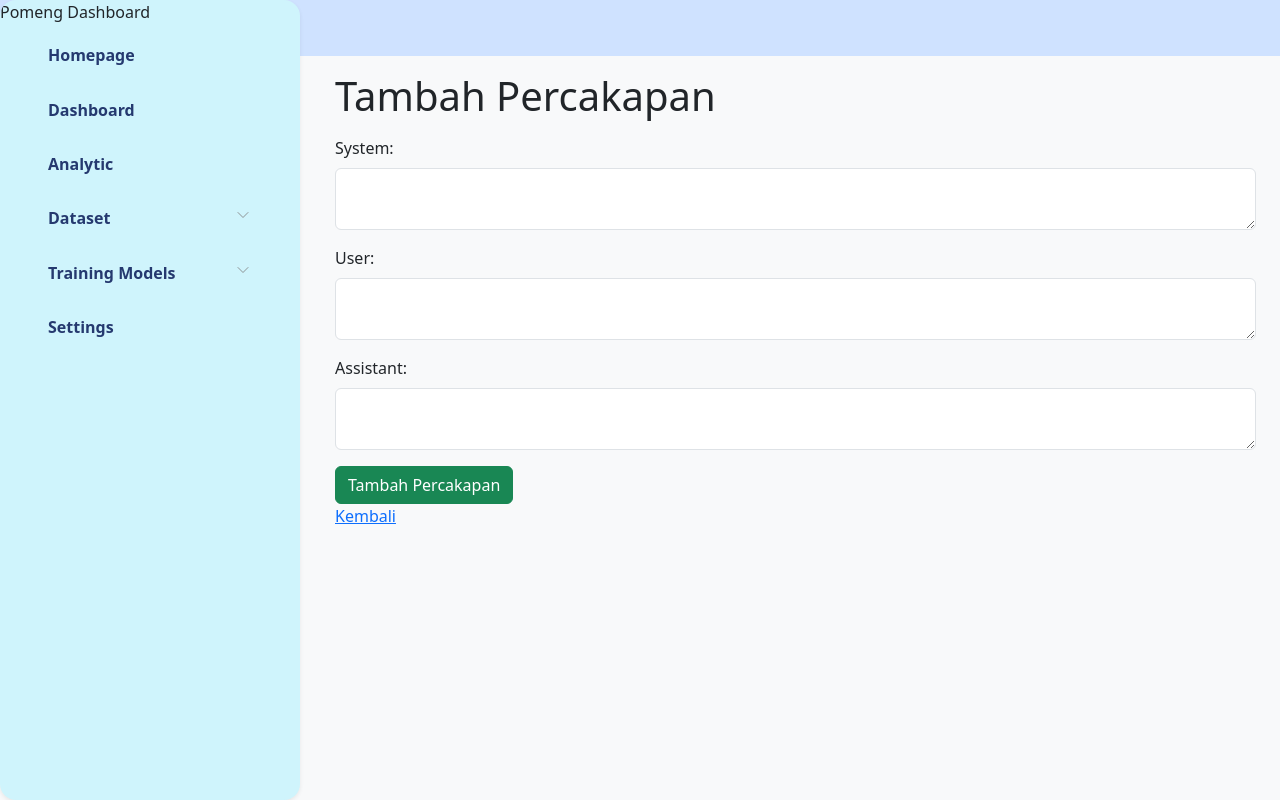
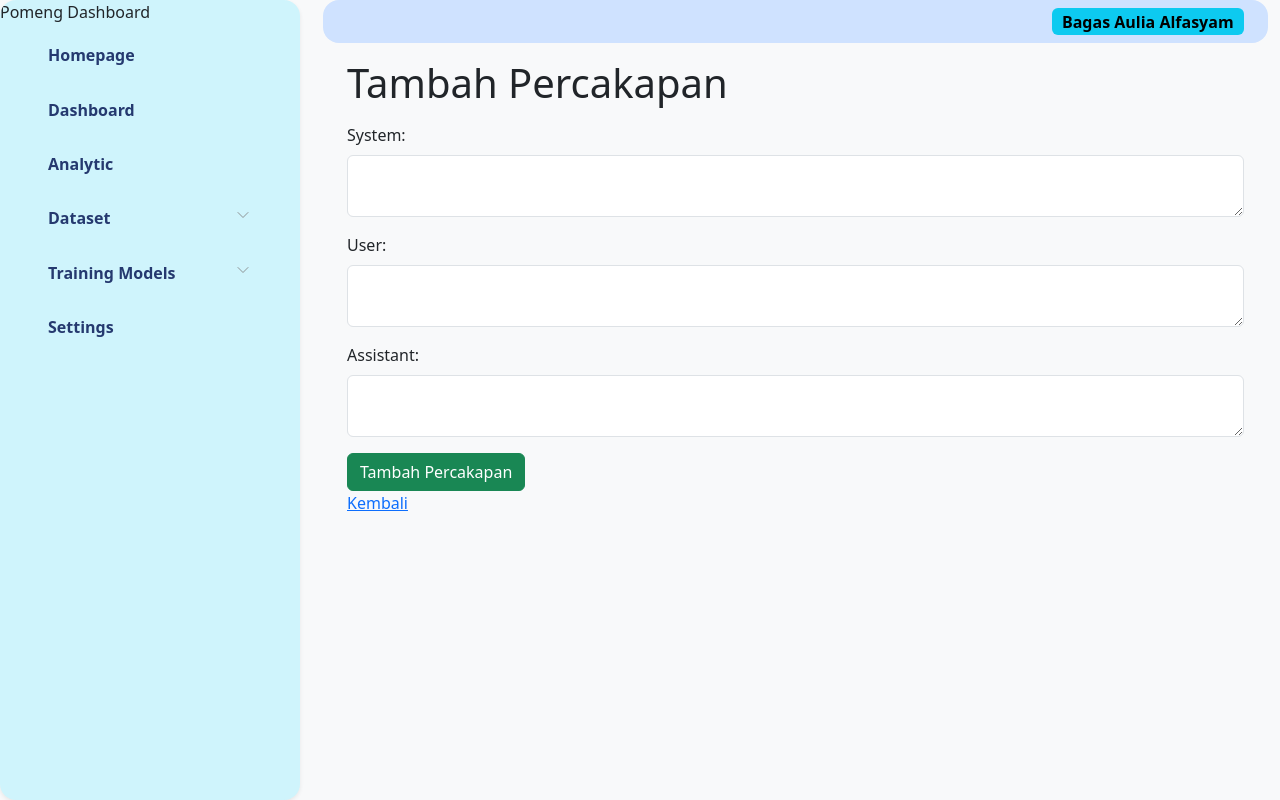
Before and after one commit to Catalyst-Forge/pomeng-project, a Flask app: page /dashboard/dataset/fine-tuning/add in a window 1280 px wide. Run offline with Flask 3, Linux system fonts and the light colour scheme; a user stored in the database is signed in.

Commit message:
remove navbar to main content, add breadcrumb

```diff
--- a/templates/dashboard.html
+++ b/templates/dashboard.html
@@ -16,17 +16,20 @@
   </head>
 
   <body class="bg-body-tertiary" style="min-height: 100vh">
-    <header class="navbar navbar-expand-lg bg-primary-subtle position-sticky top-0">
-      <div class="container">
-        <a class="navbar-brand" href="#">Pomeng Dashboard</a>
-      </div>
-    </header>
-
     <div class="row me-0 h-100">
       {% include 'partials/sidebar.html' %}
 
       <main class="col-9">
-        <div class="container" id="content">{% block content %} {% endblock content %}</div>
+        <header class="navbar navbar-expand-lg bg-primary-subtle position-sticky top-0 rounded-4">
+          <div class="container gx-lg-5 justify-content-between">
+            <nav style="--bs-breadcrumb-divider: '>'" aria-label="breadcrumb">
+              <ol class="breadcrumb mb-0 py-2" id="breadcrumb"></ol>
+            </nav>
+
+            <span class="badge text-bg-info fs-6">{{ current_user.fullname }}</span>
+          </div>
+        </header>
+        <div class="container gx-lg-5" id="content">{% block content %} {% endblock content %}</div>
       </main>
     </div>
 
```
